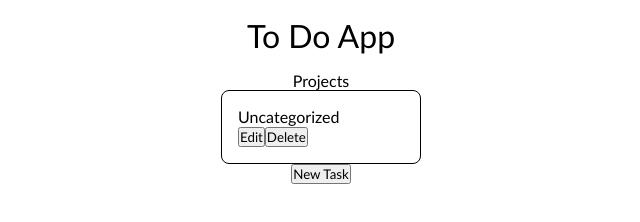
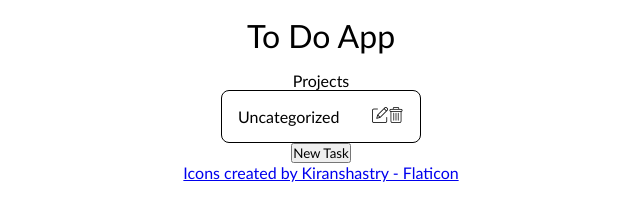
Before and after one commit to vincemilo/jsTodo, a website built with webpack: page dist/index.html in a window 1280 px wide. Shown: the whole page, without its empty margins (319-959 px from the left). Built offline with nearby package versions, Linux system fonts and the light colour scheme.

Commit message:
added edit and delete icons to replace the project buttons, to do for remaining forms, also footer needs to be pushed to the bottom

```diff
--- a/src/editBtnListeners.js
+++ b/src/editBtnListeners.js
@@ -9,12 +9,12 @@ export default function editBtnListeners(form, task){
                 return;
             } else {
                 const data = new FormData(form);
-                console.log(task);
+                //console.log(task);
                 task.priority = 'off';
                 for (const entry of data) {
                     task[entry[0].replace(/\s/g, '-').toLowerCase()] = entry[1];
                 };
-                console.log(task);
+                //console.log(task);
             };
             //console.log(task.priority);
             form.replaceWith(populateTask(task, form.parentElement));
--- /dev/null
+++ b/src/footer.js
@@ -0,0 +1,5 @@
+export default function footer() {
+    const footerDiv = document.createElement('footer');
+    footerDiv.innerHTML += `<a href="https://www.flaticon.com/free-icons/">Icons created by Kiranshastry - Flaticon</a>`
+    return footerDiv;
+};
--- a/src/index.js
+++ b/src/index.js
@@ -1,15 +1,17 @@
 import header from "./header";
 import displayProjects from "./displayProjects";
-// import addTaskToProject from "./addTaskToProject";
-// import Task from "./task";
+import addTaskToProject from "./addTaskToProject";
+import Task from "./task";
 import './style.css';
 import newBtn from "./newBtn";
+import footer from "./footer";
 
 const content = document.getElementById('content');
 const main = document.createElement('main');
 
 content.appendChild(header());
 content.appendChild(main);
+content.appendChild(footer());
 
 // const task = new Task('blah', '2020-10-10', 'Uncategorized', 'Lorem ipsum dolor sit amet, consectetur adipiscing elit, sed do eiusmod tempor incididunt ut labore et dolore magna aliqua. Ut enim ad minim veniam, quis nostrud exercitation ullamco laboris nisi ut aliquip ex ea commodo consequat. Duis aute irure dolor in reprehenderit in voluptate velit esse cillum dolore eu fugiat nulla pariatur. Excepteur sint occaecat cupidatat non proident, sunt in culpa qui officia deserunt mollit anim id est laborum.');
 // const task2 = new Task('blahdsf', '2020-10-13', 'New Project', 'descrup2', 'on');
--- a/src/populateProj.js
+++ b/src/populateProj.js
@@ -1,17 +1,21 @@
 import { projects } from './projects';
+import Edit from './img/edit.png';
+import Delete from './img/delete.png';
 
 export default function populateProj(project){
     const proj = document.createElement('div');
     proj.className = 'project';
     proj.innerText = project.name;
-    const editBtn = document.createElement('button');
-    const delBtn = document.createElement('button');
-    editBtn.innerText = 'Edit';
-    delBtn.innerText = 'Delete';
+    const editIcon = new Image();
+    editIcon.src = Edit;
+    editIcon.className = 'edit-btn';
+    const delIcon = new Image();
+    delIcon.className = 'del-btn';
+    delIcon.src = Delete;
     const btns = document.createElement('div');
     btns.addEventListener('click', (e)=> {
-        //console.log(e.target.innerText)
-        if (e.target.innerText === 'Edit'){
+        console.log(e.target.className)
+        if (e.target.className === 'edit-btn'){
             proj.innerText = '';
             const form = document.createElement('form');
             form.id = 'title';
@@ -44,7 +48,7 @@ export default function populateProj(project){
                     proj.replaceWith(populateProj(project));
                 };
             })
-        } else if (e.target.innerText === 'Delete'){
+        } else if (e.target.className === 'del-btn'){
             if (confirm('Are you sure you want to delete this project and all associated tasks?')){
                 projects.delProject(project.id);
                 proj.parentElement.remove();
@@ -53,8 +57,8 @@ export default function populateProj(project){
             };
         };
     });
-    btns.appendChild(editBtn);
-    btns.appendChild(delBtn);
+    btns.appendChild(editIcon);
+    btns.appendChild(delIcon);
     proj.appendChild(btns);
     return proj;
 };
--- a/src/style.css
+++ b/src/style.css
@@ -50,6 +50,10 @@
     padding: 16px;
     border-radius: 8px;
     cursor: pointer;
+    display: flex;
+    gap: 8px;
+    align-items: center;
+    justify-content: space-between;
 }
 
 .project-container {
@@ -78,3 +82,11 @@
 .collapse {
     visibility: collapse;
 }
+
+.edit-btn, .del-btn {
+    max-width: 1rem;
+}
+
+footer {
+    margin-top: auto;
+}
--- a/webpack.config.js
+++ b/webpack.config.js
@@ -12,6 +12,10 @@ module.exports = {
         test: /\.css$/i,
         use: ['style-loader', 'css-loader'],
       },
+      {
+        test: /\.(png|svg|jpg|jpeg|gif)$/i,
+        type: 'asset/resource',
+      },
     ],
   },
 };
```
Also changed, not shown: dist/0f46e2728eb984e21ce8.png (added), dist/1ce1f523c16f7af7ecc0.png (added), dist/main.js, src/img/delete.png (added), src/img/edit.png (added).
